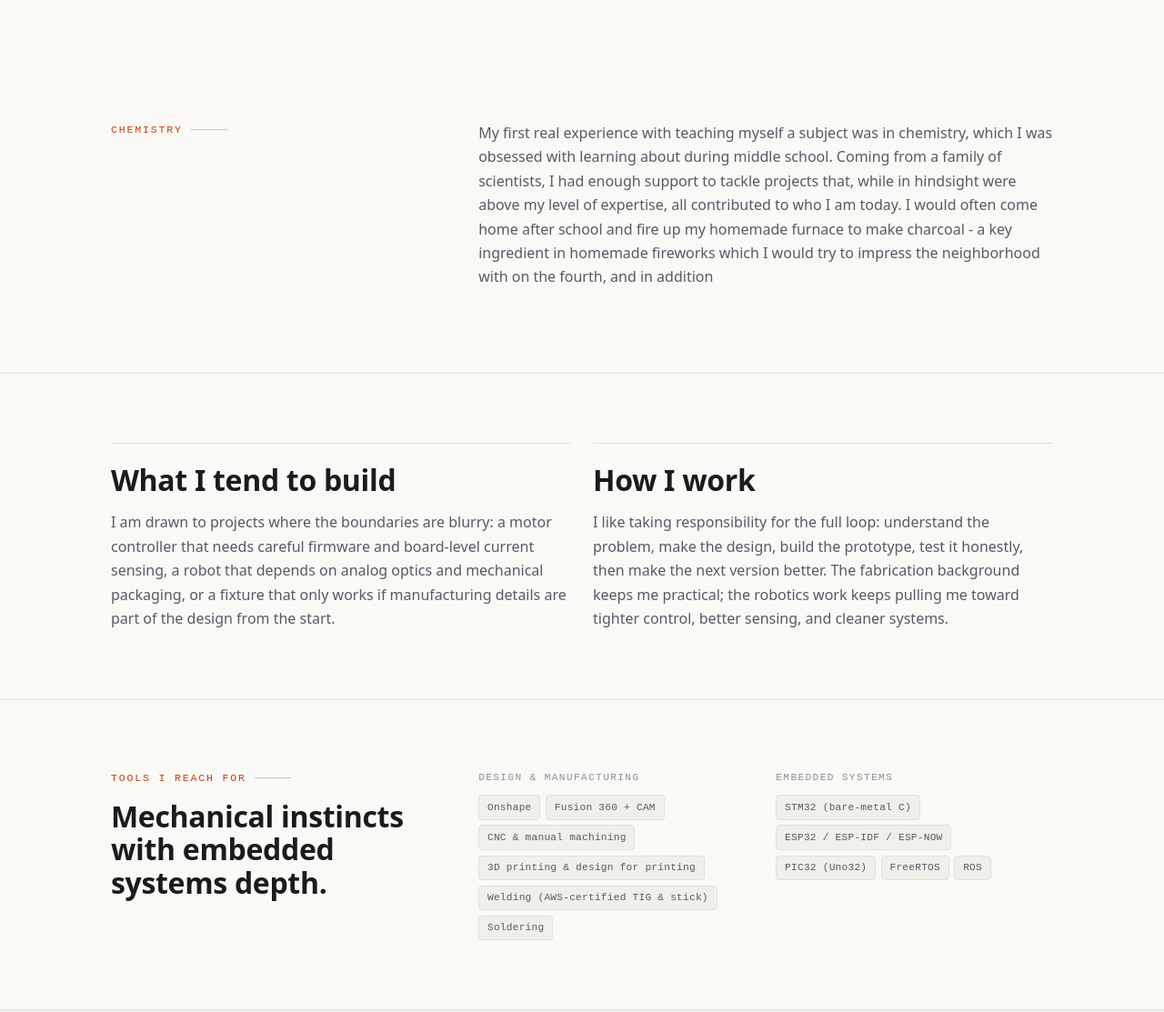
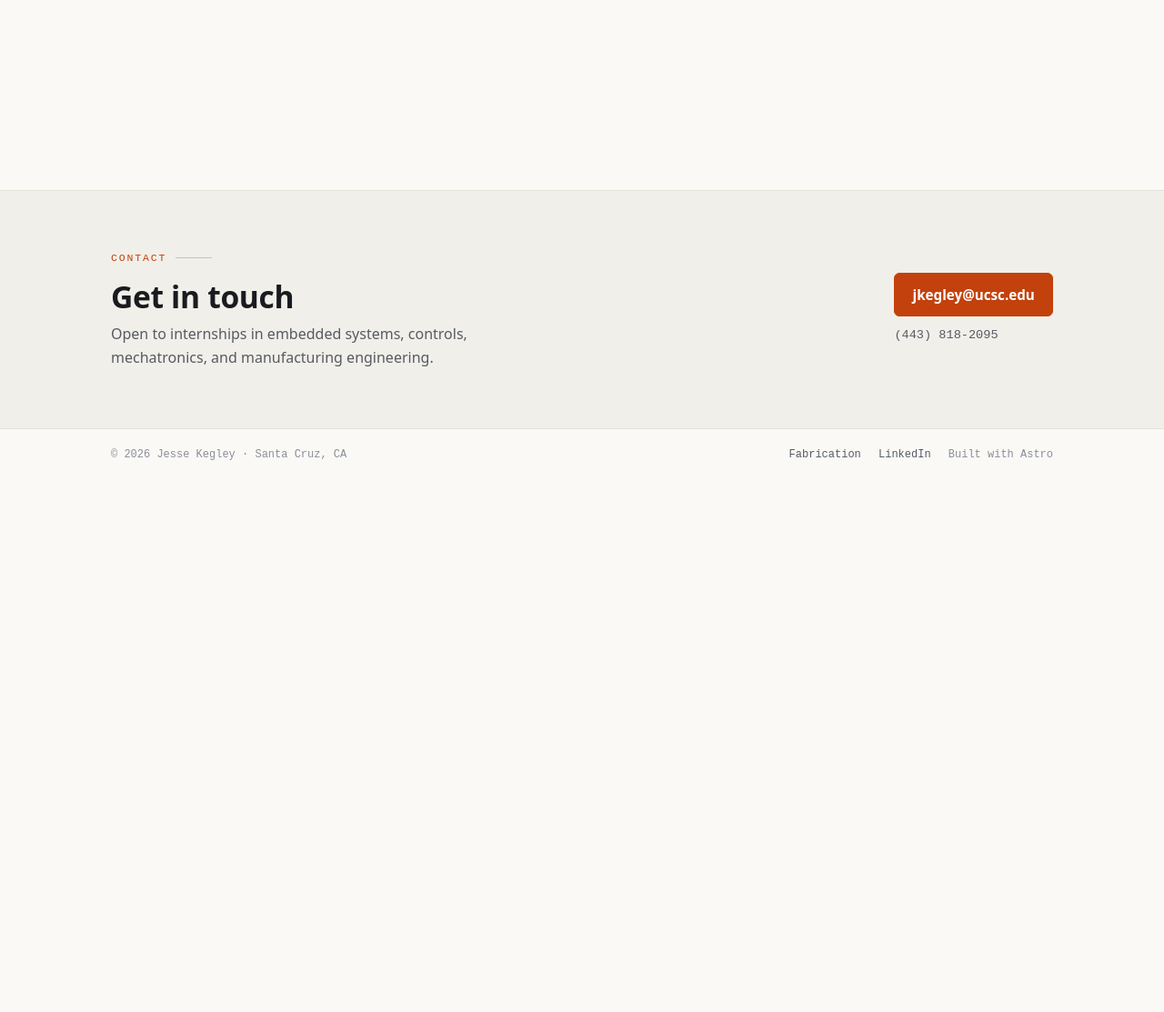
Before and after one commit to jessekeg/PersonalPage, an Astro site: page /about in a window 1280 px wide. Shown: the part 900-2013 px from the top of the page at 91% size. After the commit the page ends 1430 px from the top, so only its background shows below. Built offline with nearby package versions, Linux system fonts and the light colour scheme; Astro itself is replaced by a stand-in of ours.

Commit message:
updated a bit

```diff
--- a/src/pages/about.astro
+++ b/src/pages/about.astro
@@ -52,17 +52,7 @@ const slides = [
 
   <section class="section">
     <div class="container story-grid">
-      <div>
-        <p class="kicker">Chemistry</p>
-        <h2></h2>
-      </div>
-      <div class="story-copy">
-        <p>
-          My first real experience with teaching myself a subject was in chemistry, which I was obsessed with learning about during middle school.
-          Coming from a family of scientists, I had enough support to tackle projects that, while in hindsight were above my level of expertise,
-          all contributed to who I am today. I would often come home after school and fire up my homemade furnace to make charcoal - a key ingredient in
-          homemade fireworks which I would try to impress the neighborhood with on the fourth, and in addition
-        </p>
+
 
         <p>
         </p>
@@ -70,51 +60,9 @@ const slides = [
     </div>
   </section>
 
-  <section class="section">
-    <div class="container values-grid">
-      <article>
-        <h2>What I tend to build</h2>
-        <p>
-          I am drawn to projects where the boundaries are blurry: a motor controller that needs
-          careful firmware and board-level current sensing, a robot that depends on analog optics
-          and mechanical packaging, or a fixture that only works if manufacturing details are part
-          of the design from the start.
-        </p>
-      </article>
-      <article>
-        <h2>How I work</h2>
-        <p>
-          I like taking responsibility for the full loop: understand the problem, make the design,
-          build the prototype, test it honestly, then make the next version better. The fabrication
-          background keeps me practical; the robotics work keeps pulling me toward tighter control,
-          better sensing, and cleaner systems.
-        </p>
-      </article>
-    </div>
-  </section>
 
-  <section class="section">
-    <div class="container skill-split">
-      <div>
-        <p class="kicker">Tools I reach for</p>
-        <h2>Mechanical instincts with embedded systems depth.</h2>
-      </div>
-      <div class="skill-columns">
-        <div>
-          <p class="skill-label">Design & manufacturing</p>
-          <div class="skill-tags">
-            {designSkills.map((item) => <span class="tag">{item}</span>)}
-          </div>
-        </div>
-        <div>
-          <p class="skill-label">Embedded systems</p>
-          <div class="skill-tags">
-            {embeddedSkills.map((item) => <span class="tag">{item}</span>)}
-          </div>
-        </div>
-      </div>
-    </div>
-  </section>
+
+
 </Base>
 
 <style>
```
Also changed, not shown: Cutparts.txt (added, +22 -0 lines).
